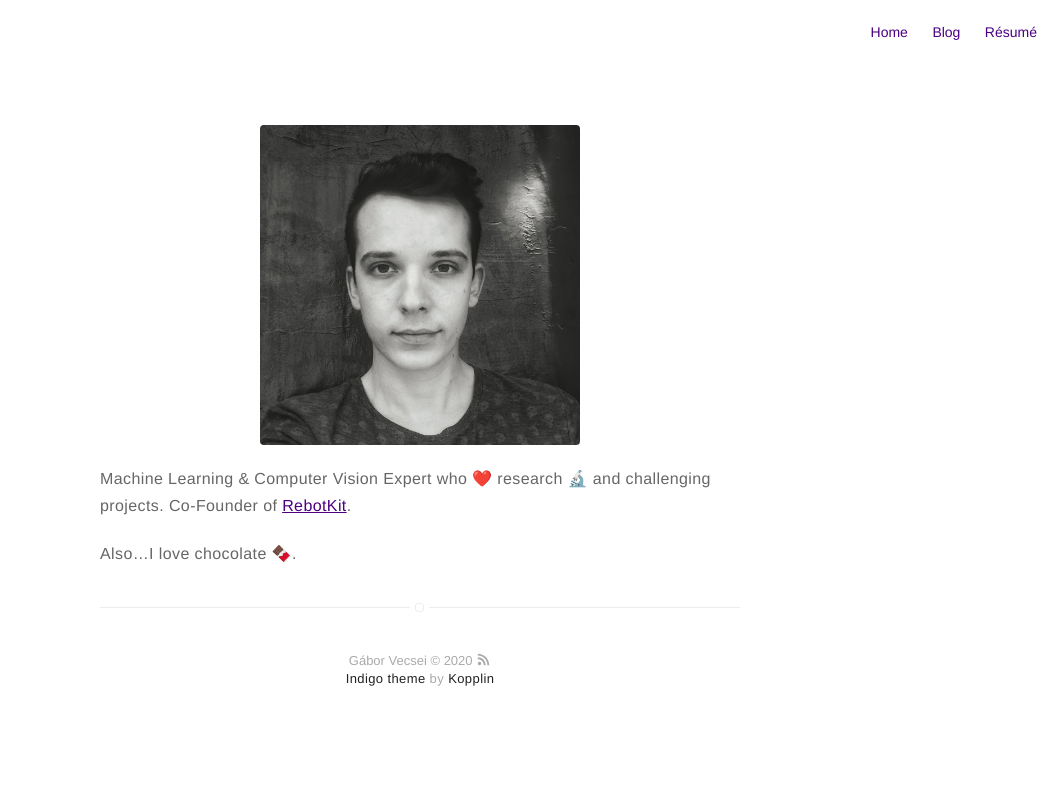
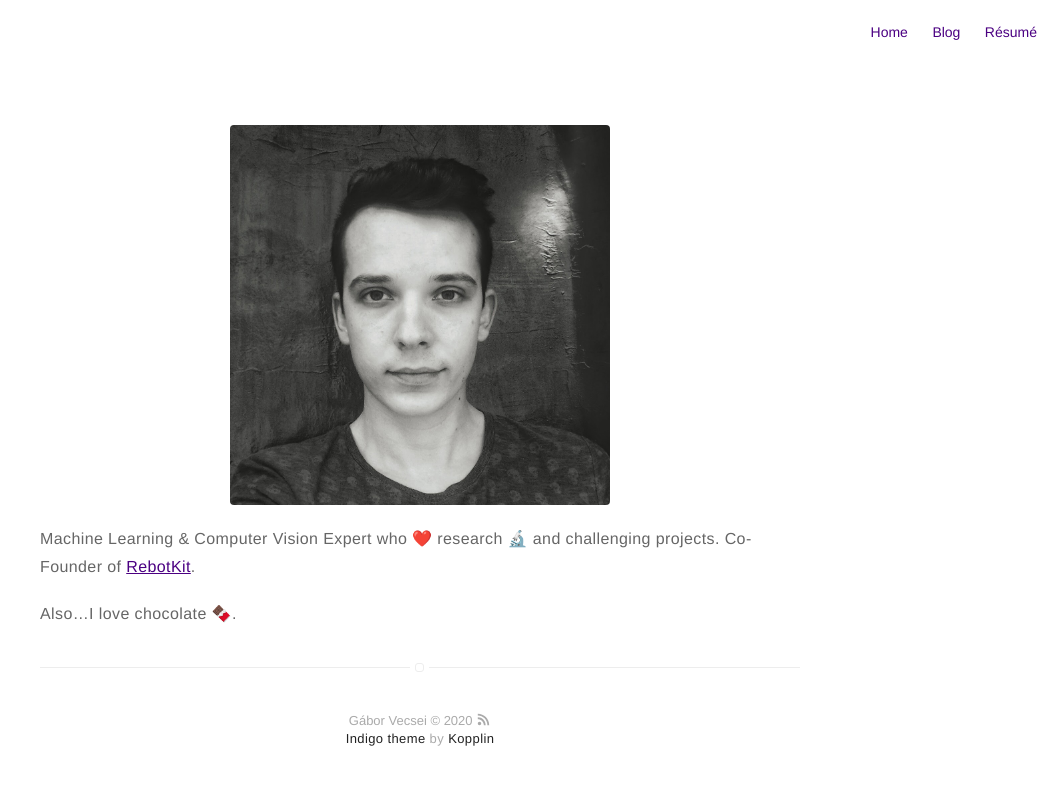
Before and after one commit to gaborvecsei/gaborvecsei.github.io, a Jekyll site: the page built from about.md, in a window 1280 px wide. Shown: the top 785 px of the page, without its empty margins (220-1280 px from the left). Built offline with Jekyll 4.4.1, drawn with Linux system fonts in a browser that asks for light colours.

Commit message:
max width changed

```diff
--- a/_sass/base/general.sass
+++ b/_sass/base/general.sass
@@ -127,7 +127,7 @@ pre
 		width: 88%
 
 .wrapper-normal
-	max-width: 640px
+	max-width: 760px
 
 .wrapper-large
 	max-width: 810px
```
